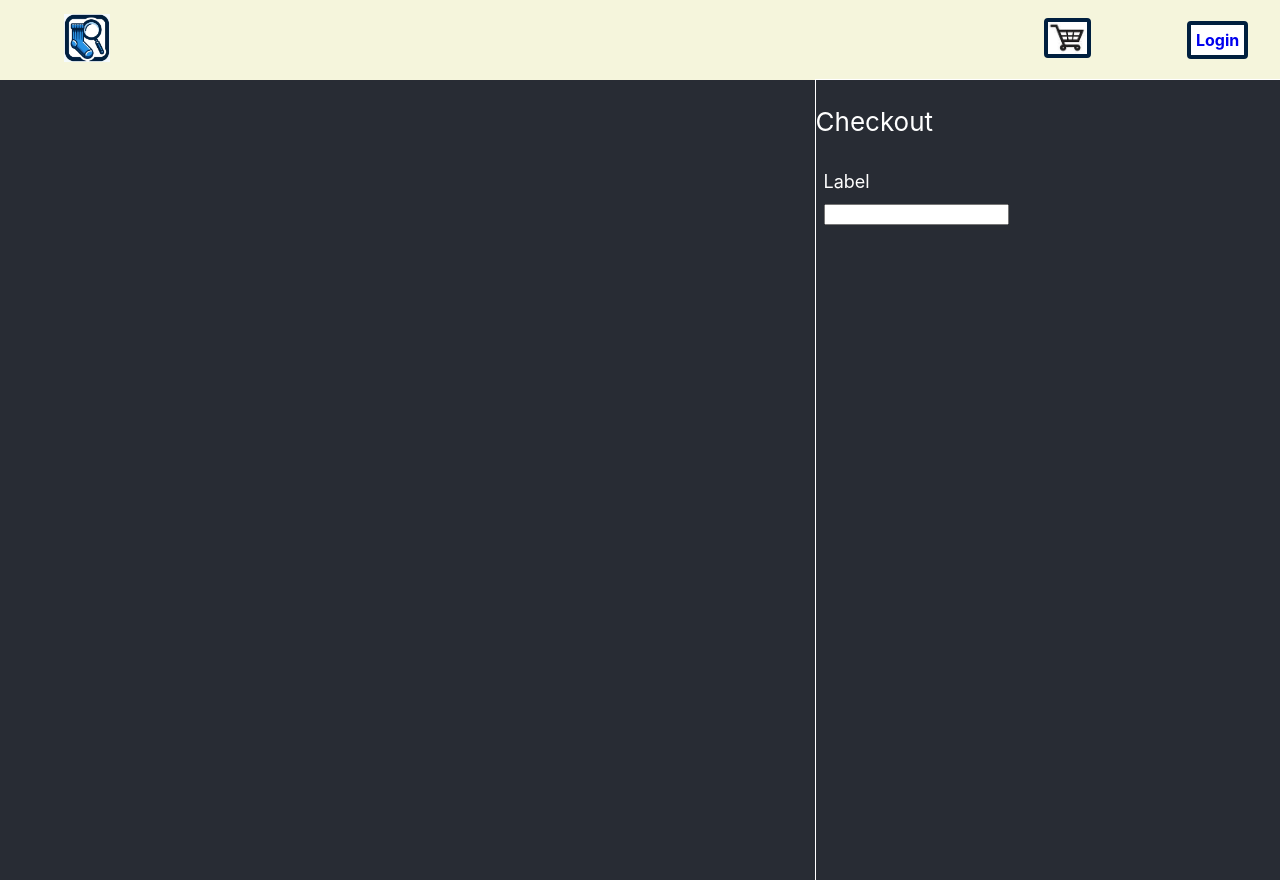
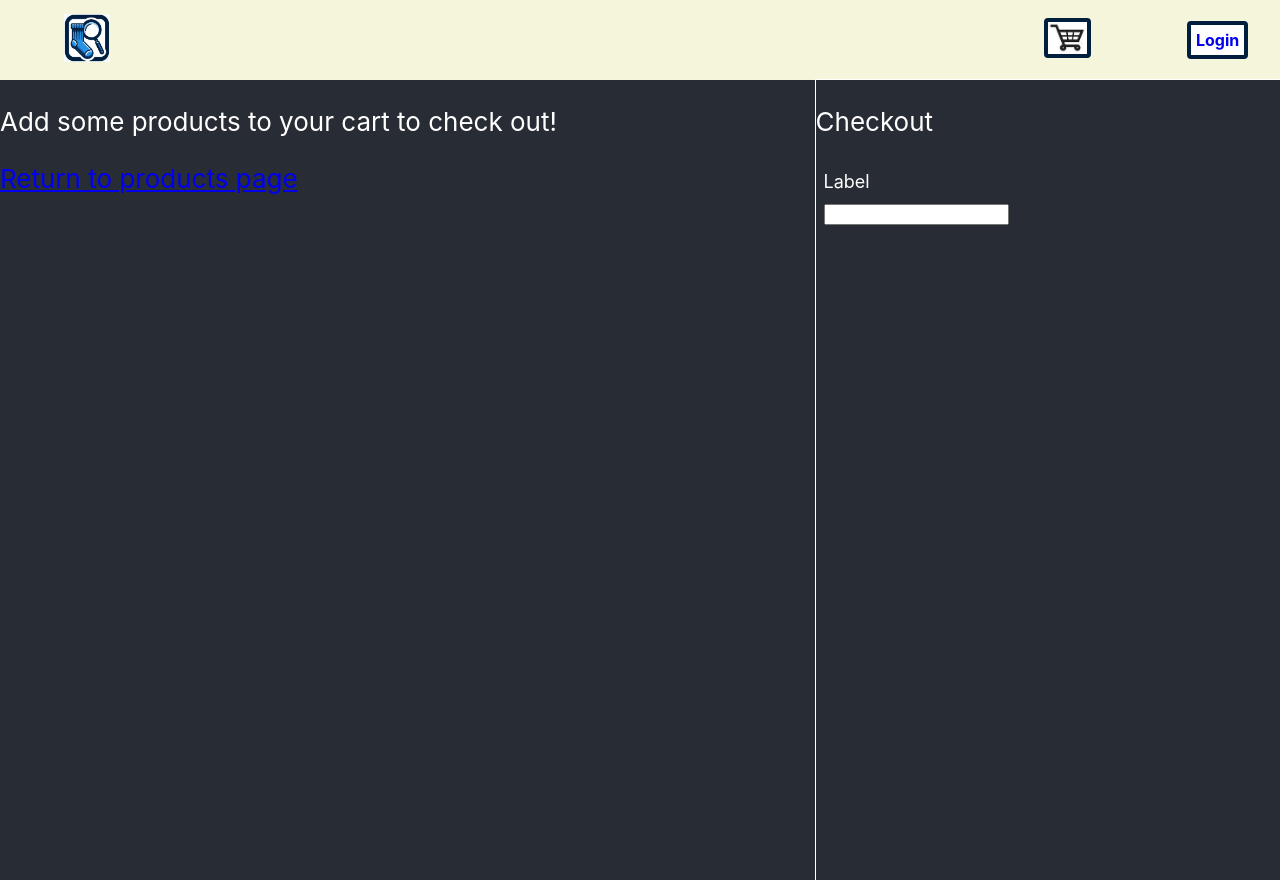
Before and after one commit to JasonSteelmanCoder/lost-sock-emporium, a React (Create React App) app in the folder client/: page /cart in a window 1280 px wide. Built offline with nearby package versions, Linux system fonts and the light colour scheme.

Commit message:
notify users when they try to check out without any cart items

```diff
--- a/client/src/components/CartPage.js
+++ b/client/src/components/CartPage.js
@@ -2,6 +2,7 @@ import React from 'react';
 import '../css/CartPage.css';
 import CartItemCard from './CartItemCard';
 import { useSelector } from 'react-redux';
+import { Link } from 'react-router-dom';
 
 const CartPage = () => {
     const cart = useSelector(state => state.cart);
@@ -18,11 +19,18 @@ const CartPage = () => {
                 </form>
             </div>
             <div id='ordered-products-details'>
-                {cart.map((item) => {
-                    return (
-                        <CartItemCard key={item.product_id} product_id={item.product_id} quantity={item.quantity} />
+                {
+                    cart.length > 0 ? cart.map((item) => {
+                        return (
+                            <CartItemCard key={item.product_id} product_id={item.product_id} quantity={item.quantity} />
+                        )
+                    }) : (
+                        <div>
+                            <p>Add some products to your cart to check out!</p>
+                            <Link to="/">Return to products page</Link>
+                        </div>
                     )
-                })}
+                }
             </div>
         </div>
     );
```
Also changed, not shown: 1 other file (tests, documents, lock files or other folders).
